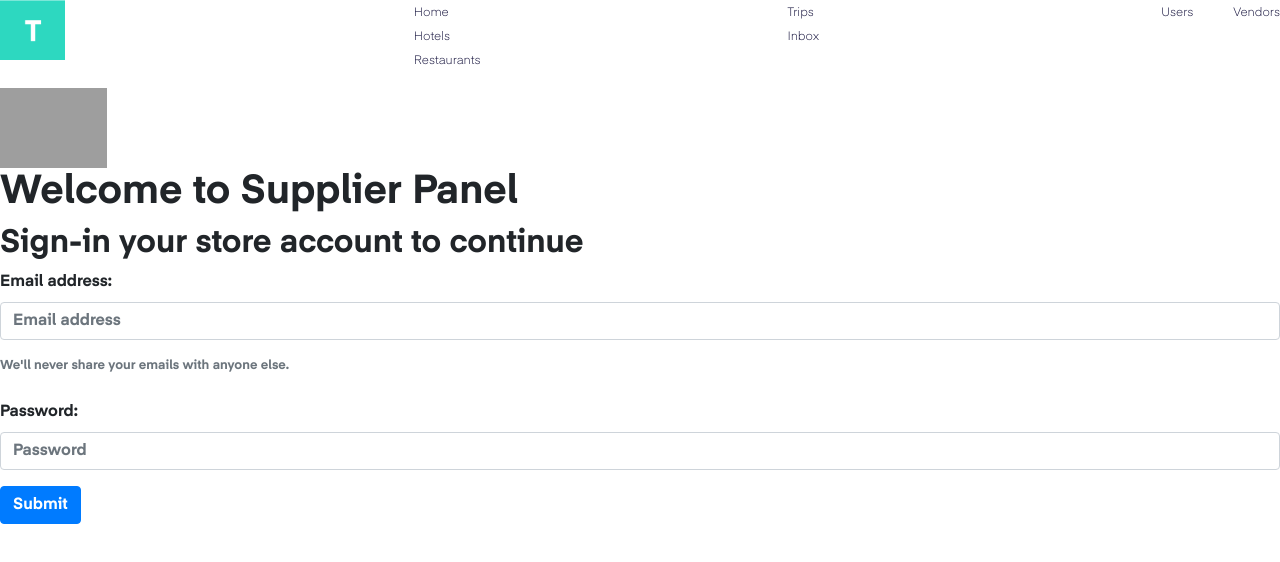
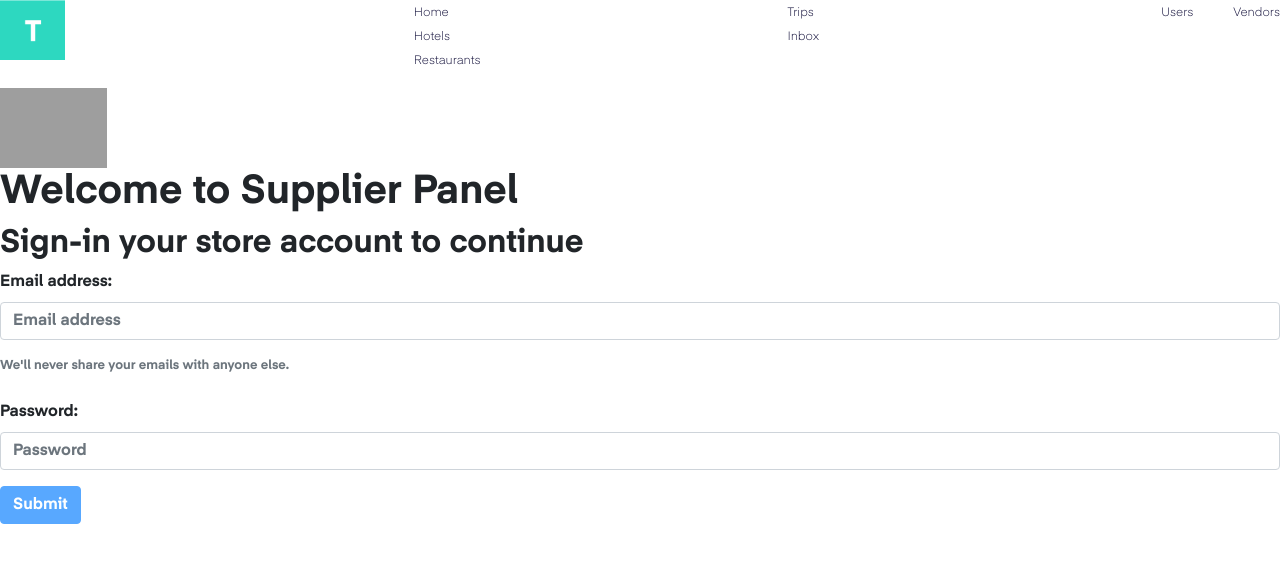
Before and after one commit to therabithole/TripAdvisorPlatform, a React (Create React App) app: page /vendors/login in a window 1280 px wide. Shown: the top 562 px of the page. Built offline with nearby package versions, Linux system fonts and the light colour scheme; grey boxes are pictures that could not be loaded.

Commit message:
validation for disabled button also working

```diff
--- a/src/Components/Forms/VendorLoginForm.jsx
+++ b/src/Components/Forms/VendorLoginForm.jsx
@@ -8,7 +8,7 @@
     /* 9 */ errors: {}
   };
 
-  schema = {
+  /* 13 */ schema = {
     vendorEmail: Joi.string()
       .required()
       .label("Email"),
@@ -18,9 +18,11 @@
   };
 
   validate = () => {
+    /* below  line is 13*/
     const options = {
       abortEarly: false
     };
+    /* below line is 13*/
     const { error } = Joi.validate(this.state.account, this.schema, options);
 
     if (!error) return null;
@@ -86,7 +88,11 @@
           placeholder="Password"
           /* 11 */ error={errors.vendorPassword}
         />
-        <button type="submit" className="btn btn-primary">
+        <button
+          disabled={this.validate()}
+          type="submit"
+          className="btn btn-primary"
+        >
           Submit
         </button>
       </form>
```
